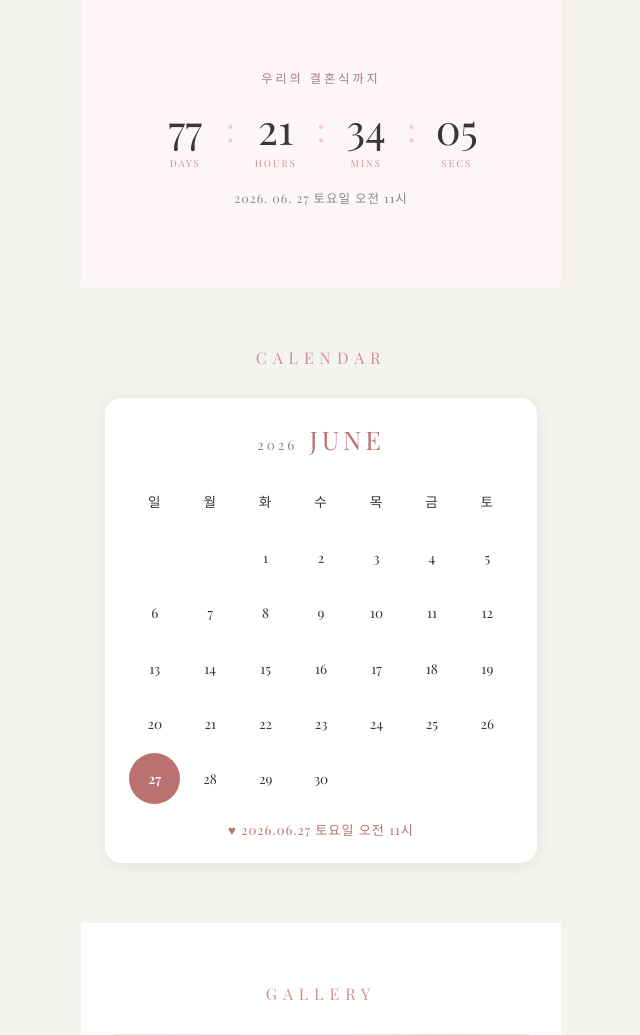
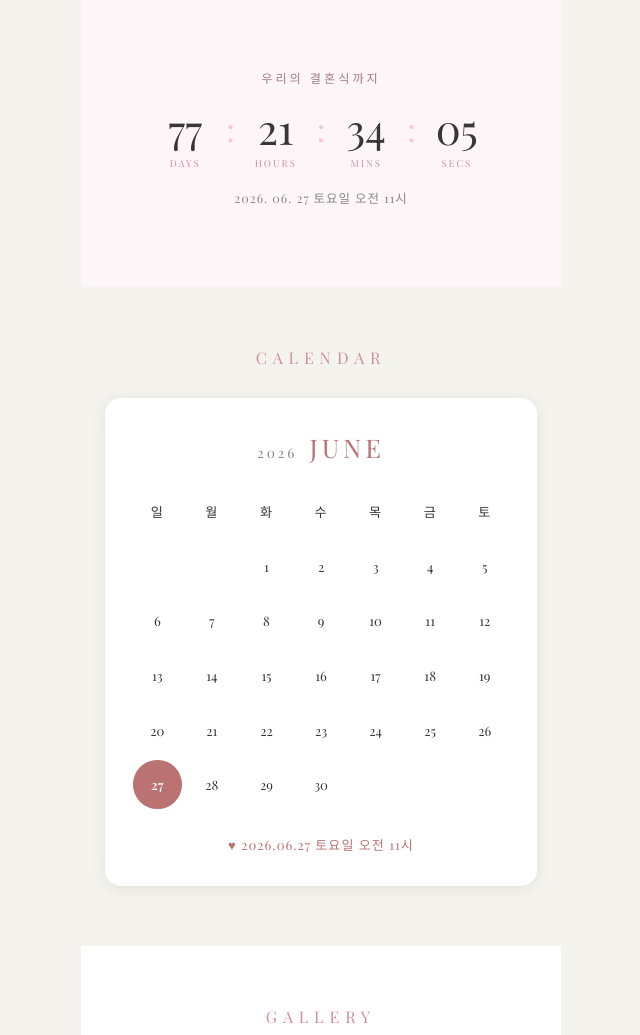
Before and after one commit to lee-juik/invitation-card, a Flask app: page / in a window 1280 px wide. Shown: the part 1861-2896 px from the top of the page, without its empty margins (319-959 px from the left). Run offline with Flask 3, Linux system fonts and the light colour scheme; data that the repository does not hold is empty; some libraries are stand-ins or nearby versions; some web fonts are replaced.

Commit message:
refactor: 캘린더 직사각형 레이아웃 조정 (padding, gap, 여백 정리)

```diff
--- a/static/css/style.css
+++ b/static/css/style.css
@@ -330,15 +330,16 @@
 .calendar {
     background: #fff;
     border-radius: 16px;
-    padding: 24px;
+    padding: 32px 28px;
     box-shadow: var(--shadow);
+    max-width: 100%;
 }
 .cal-header {
     display: flex;
     justify-content: center;
     align-items: baseline;
     gap: 12px;
-    margin-bottom: 20px;
+    margin-bottom: 24px;
     color: var(--text-light);
     font-size: 0.85rem;
     letter-spacing: 3px;
@@ -352,24 +353,27 @@
 .cal-grid {
     display: grid;
     grid-template-columns: repeat(7, 1fr);
-    gap: 4px;
+    gap: 6px;
     text-align: center;
+    margin-bottom: 4px;
 }
 .cal-day-header {
     font-size: 0.7rem;
     color: var(--text-light);
-    padding: 6px 0;
+    padding: 10px 0;
     letter-spacing: 1px;
+    font-weight: 500;
 }
 .cal-grid div {
-    padding: 8px 0;
-    font-size: 0.85rem;
+    padding: 10px 0;
+    font-size: 0.82rem;
     color: var(--text);
     border-radius: 50%;
     aspect-ratio: 1;
     display: flex;
     align-items: center;
     justify-content: center;
+    min-height: 36px;
 }
 .cal-wedding {
     background: var(--bride) !important;
@@ -381,8 +385,9 @@
     text-align: center;
     font-size: 0.82rem;
     color: var(--bride);
-    margin-top: 16px;
+    margin-top: 18px;
     letter-spacing: 1px;
+    padding-top: 8px;
 }
 
 /* ===================== SECTION 5: 갤러리 ===================== */
```
